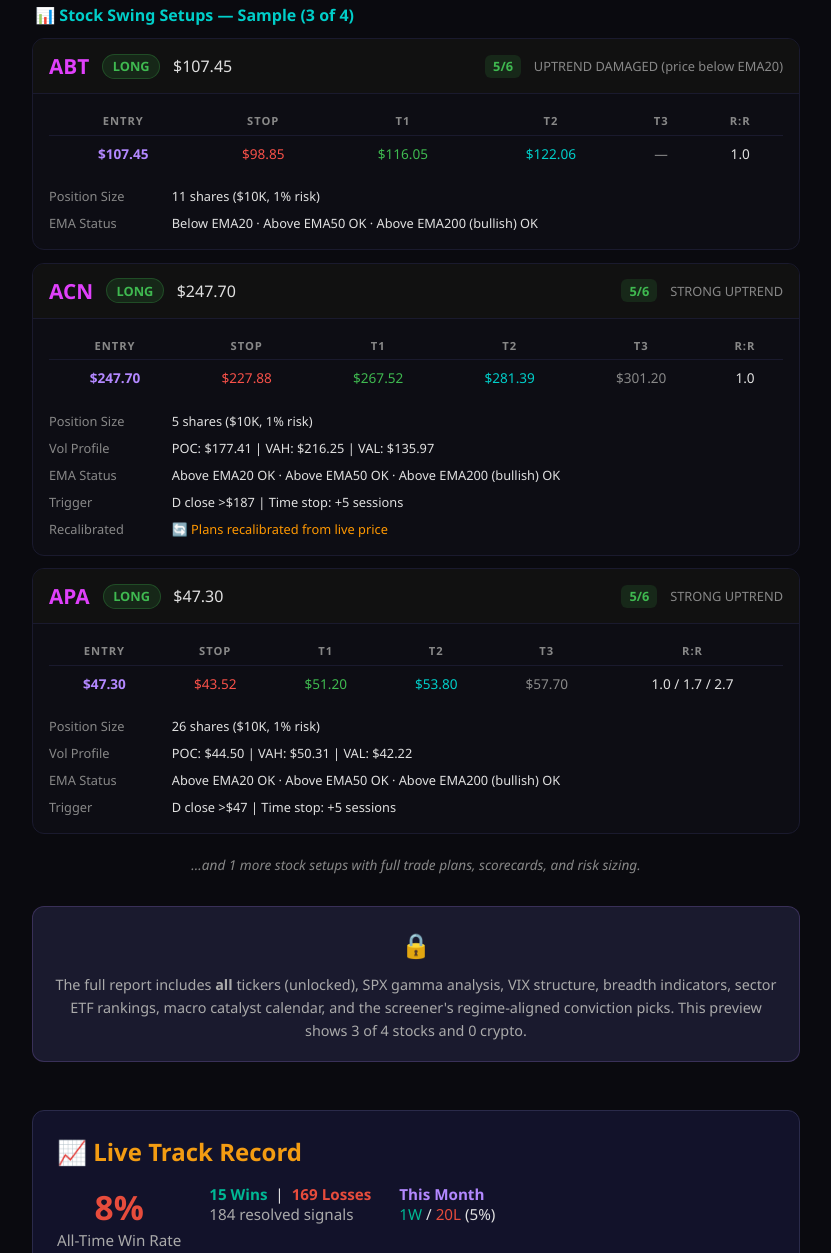
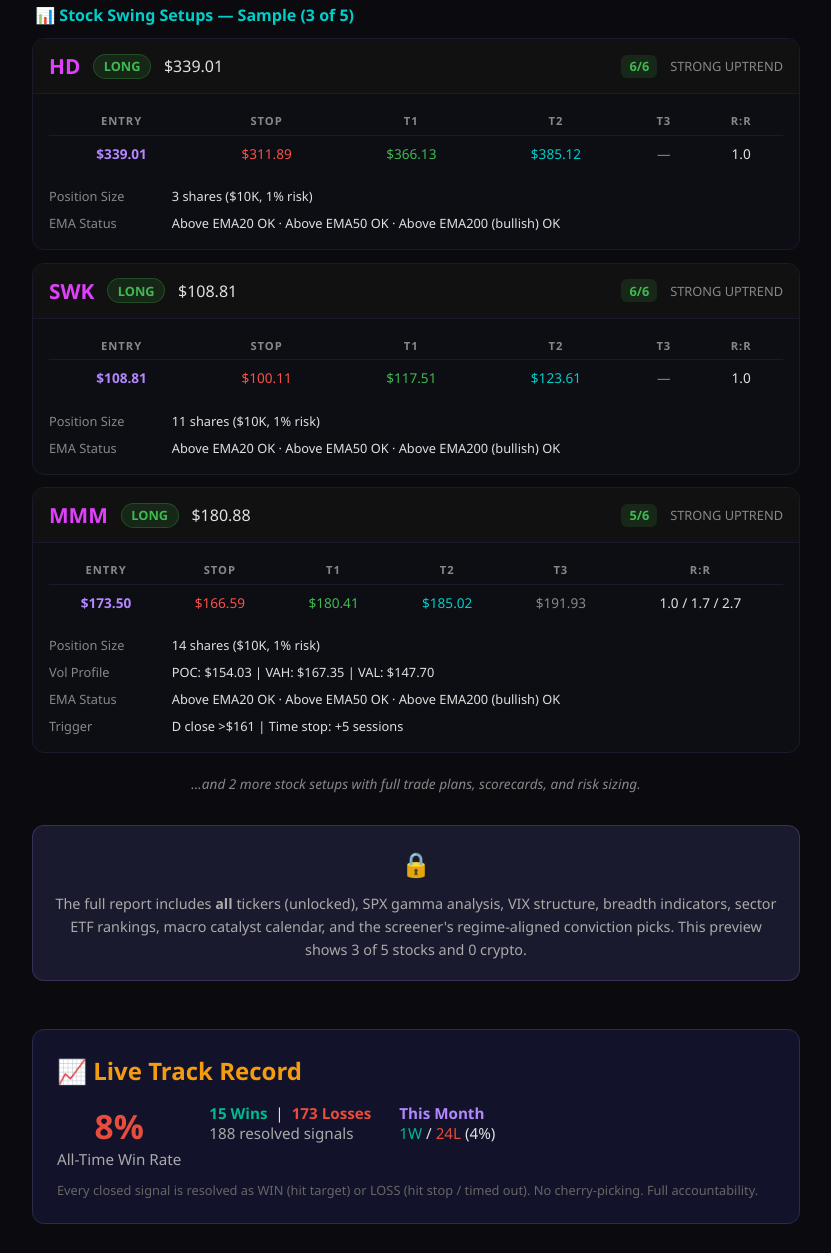
Before and after one commit to TheAIJunky/phasma-signals, a plain HTML site: page premium.html in a window 1280 px wide. Shown: the part 2498-3751 px from the top of the page, without its empty margins (224-1055 px from the left). Drawn offline with Linux system fonts and the light colour scheme.

Commit message:
Phasma Signals - 2026-11-18 update

```diff
--- a/premium.html
+++ b/premium.html
@@ -272,73 +272,70 @@ body { background:#0a0a0f; color:#e0e0e0; font-family:'Segoe UI',system-ui,-appl
 </div>
 </div>
 <div class="preview-section">
-<div class="preview-section-title">📊 Stock Swing Setups — Sample (3 of 4)</div>
+<div class="preview-section-title">📊 Stock Swing Setups — Sample (3 of 5)</div>
 <div class="preview-card">
 <div class="preview-card-header">
-<span class="preview-ticker">ABT</span>
+<span class="preview-ticker">HD</span>
 <span class="preview-dir long">LONG</span>
-<span class="preview-price">$107.45</span>
-<span class="preview-score perfect">5/6</span>
-<span class="preview-trend ">UPTREND DAMAGED (price below EMA20)</span>
+<span class="preview-price">$339.01</span>
+<span class="preview-score perfect">6/6</span>
+<span class="preview-trend ">STRONG UPTREND</span>
 </div>
 <div class="preview-card-body">
 <table class="preview-table">
 <tr><th>Entry</th><th>Stop</th><th>T1</th><th>T2</th><th>T3</th><th>R:R</th></tr>
-<tr><td class="entry">$107.45</td><td class="stop">$98.85</td><td class="t1">$116.05</td><td class="t2">$122.06</td><td class="t3">—</td><td>1.0</td></tr>
+<tr><td class="entry">$339.01</td><td class="stop">$311.89</td><td class="t1">$366.13</td><td class="t2">$385.12</td><td class="t3">—</td><td>1.0</td></tr>
 </table>
 <div class="preview-details">
-<div class="preview-detail-row"><span class="preview-detail-label">Position Size</span><span>11 shares ($10K, 1% risk)</span></div>
-<div class="preview-detail-row"><span class="preview-detail-label">EMA Status</span><span>Below EMA20  · Above EMA50 OK · Above EMA200 (bullish) OK</span></div>
+<div class="preview-detail-row"><span class="preview-detail-label">Position Size</span><span>3 shares ($10K, 1% risk)</span></div>
+<div class="preview-detail-row"><span class="preview-detail-label">EMA Status</span><span>Above EMA20 OK · Above EMA50 OK · Above EMA200 (bullish) OK</span></div>
 </div>
 </div>
 </div>
 <div class="preview-card">
 <div class="preview-card-header">
-<span class="preview-ticker">ACN</span>
+<span class="preview-ticker">SWK</span>
 <span class="preview-dir long">LONG</span>
-<span class="preview-price">$247.70</span>
+<span class="preview-price">$108.81</span>
+<span class="preview-score perfect">6/6</span>
+<span class="preview-trend ">STRONG UPTREND</span>
+</div>
+<div class="preview-card-body">
+<table class="preview-table">
+<tr><th>Entry</th><th>Stop</th><th>T1</th><th>T2</th><th>T3</th><th>R:R</th></tr>
+<tr><td class="entry">$108.81</td><td class="stop">$100.11</td><td class="t1">$117.51</td><td class="t2">$123.61</td><td class="t3">—</td><td>1.0</td></tr>
+</table>
+<div class="preview-details">
+<div class="preview-detail-row"><span class="preview-detail-label">Position Size</span><span>11 shares ($10K, 1% risk)</span></div>
+<div class="preview-detail-row"><span class="preview-detail-label">EMA Status</span><span>Above EMA20 OK · Above EMA50 OK · Above EMA200 (bullish) OK</span></div>
+</div>
+</div>
+</div>
+<div class="preview-card">
+<div class="preview-card-header">
+<span class="preview-ticker">MMM</span>
+<span class="preview-dir long">LONG</span>
+<span class="preview-price">$180.88</span>
 <span class="preview-score perfect">5/6</span>
 <span class="preview-trend ">STRONG UPTREND</span>
 </div>
 <div class="preview-card-body">
 <table class="preview-table">
 <tr><th>Entry</th><th>Stop</th><th>T1</th><th>T2</th><th>T3</th><th>R:R</th></tr>
-<tr><td class="entry">$247.70</td><td class="stop">$227.88</td><td class="t1">$267.52</td><td class="t2">$281.39</td><td class="t3">$301.20</td><td>1.0</td></tr>
+<tr><td class="entry">$173.50</td><td class="stop">$166.59</td><td class="t1">$180.41</td><td class="t2">$185.02</td><td class="t3">$191.93</td><td>1.0 / 1.7 / 2.7</td></tr>
 </table>
 <div class="preview-details">
-<div class="preview-detail-row"><span class="preview-detail-label">Position Size</span><span>5 shares ($10K, 1% risk)</span></div>
-<div class="preview-detail-row"><span class="preview-detail-label">Vol Profile</span><span>POC: $177.41 | VAH: $216.25 | VAL: $135.97</span></div>
+<div class="preview-detail-row"><span class="preview-detail-label">Position Size</span><span>14 shares ($10K, 1% risk)</span></div>
+<div class="preview-detail-row"><span class="preview-detail-label">Vol Profile</span><span>POC: $154.03 | VAH: $167.35 | VAL: $147.70</span></div>
 <div class="preview-detail-row"><span class="preview-detail-label">EMA Status</span><span>Above EMA20 OK · Above EMA50 OK · Above EMA200 (bullish) OK</span></div>
-<div class="preview-detail-row"><span class="preview-detail-label">Trigger</span><span>D close >$187 | Time stop: +5 sessions</span></div>
-<div class="preview-detail-row"><span class="preview-detail-label">Recalibrated</span><span style="color:#ff9800;">🔄 Plans recalibrated from live price</span></div>
+<div class="preview-detail-row"><span class="preview-detail-label">Trigger</span><span>D close >$161 | Time stop: +5 sessions</span></div>
 </div>
 </div>
 </div>
-<div class="preview-card">
-<div class="preview-card-header">
-<span class="preview-ticker">APA</span>
-<span class="preview-dir long">LONG</span>
-<span class="preview-price">$47.30</span>
-<span class="preview-score perfect">5/6</span>
-<span class="preview-trend ">STRONG UPTREND</span>
-</div>
-<div class="preview-card-body">
-<table class="preview-table">
-<tr><th>Entry</th><th>Stop</th><th>T1</th><th>T2</th><th>T3</th><th>R:R</th></tr>
-<tr><td class="entry">$47.30</td><td class="stop">$43.52</td><td class="t1">$51.20</td><td class="t2">$53.80</td><td class="t3">$57.70</td><td>1.0 / 1.7 / 2.7</td></tr>
-</table>
-<div class="preview-details">
-<div class="preview-detail-row"><span class="preview-detail-label">Position Size</span><span>26 shares ($10K, 1% risk)</span></div>
-<div class="preview-detail-row"><span class="preview-detail-label">Vol Profile</span><span>POC: $44.50 | VAH: $50.31 | VAL: $42.22</span></div>
-<div class="preview-detail-row"><span class="preview-detail-label">EMA Status</span><span>Above EMA20 OK · Above EMA50 OK · Above EMA200 (bullish) OK</span></div>
-<div class="preview-detail-row"><span class="preview-detail-label">Trigger</span><span>D close >$47 | Time stop: +5 sessions</span></div>
-</div>
-</div>
-</div>
-<div class="preview-more">…and 1 more stock setups with full trade plans, scorecards, and risk sizing.</div>
+<div class="preview-more">…and 2 more stock setups with full trade plans, scorecards, and risk sizing.</div>
 </div>
 <div class="preview-blur-note">
-<span class="preview-lock">🔒</span> The full report includes <strong>all</strong> tickers (unlocked), SPX gamma analysis, VIX structure, breadth indicators, sector ETF rankings, macro catalyst calendar, and the screener's regime-aligned conviction picks. This preview shows 3 of 4 stocks and 0 crypto.
+<span class="preview-lock">🔒</span> The full report includes <strong>all</strong> tickers (unlocked), SPX gamma analysis, VIX structure, breadth indicators, sector ETF rankings, macro catalyst calendar, and the screener's regime-aligned conviction picks. This preview shows 3 of 5 stocks and 0 crypto.
 </div>
 
 </div>
@@ -348,8 +345,8 @@ body { background:#0a0a0f; color:#e0e0e0; font-family:'Segoe UI',system-ui,-appl
 <h2 style="color:#f39c12;margin:0 0 16px;">📈 Live Track Record</h2>
 <div style="display:flex;flex-wrap:wrap;gap:28px;font-size:0.95em;">
 <div style="text-align:center;min-width:120px;"><div style="font-size:2.2em;font-weight:bold;color:#e74c3c;">8%</div><div style="color:#aaa;">All-Time Win Rate</div></div>
-<div><strong style="color:#00b894;">15 Wins</strong> &nbsp;|&nbsp; <strong style="color:#e74c3c;">169 Losses</strong><br><span style="color:#aaa;">184 resolved signals</span></div>
-<div><strong style="color:var(--accent,#b388ff);">This Month</strong><br><span style="color:#00b894;">1W</span> / <span style="color:#e74c3c;">20L</span> (5%)</div>
+<div><strong style="color:#00b894;">15 Wins</strong> &nbsp;|&nbsp; <strong style="color:#e74c3c;">173 Losses</strong><br><span style="color:#aaa;">188 resolved signals</span></div>
+<div><strong style="color:var(--accent,#b388ff);">This Month</strong><br><span style="color:#00b894;">1W</span> / <span style="color:#e74c3c;">24L</span> (4%)</div>
 </div>
 <p style="margin:12px 0 0;font-size:0.8em;color:#666;">Every closed signal is resolved as WIN (hit target) or LOSS (hit stop / timed out). No cherry-picking. Full accountability.</p>
 </div>
```
Also changed, not shown: index.html (+28 -28 lines).
